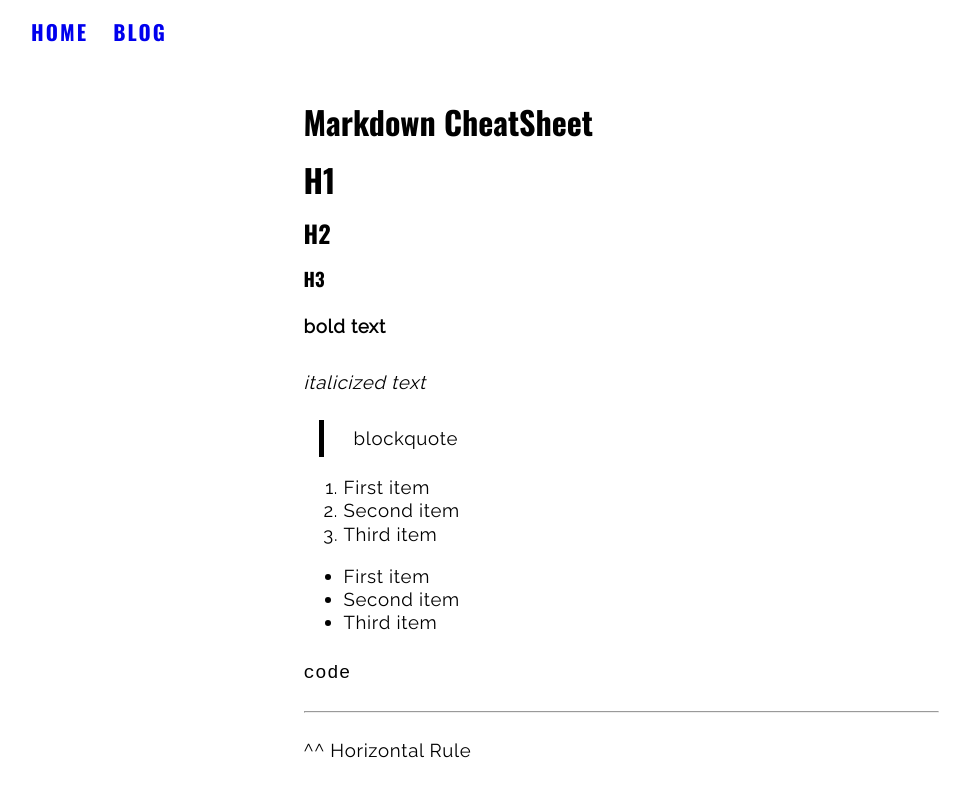
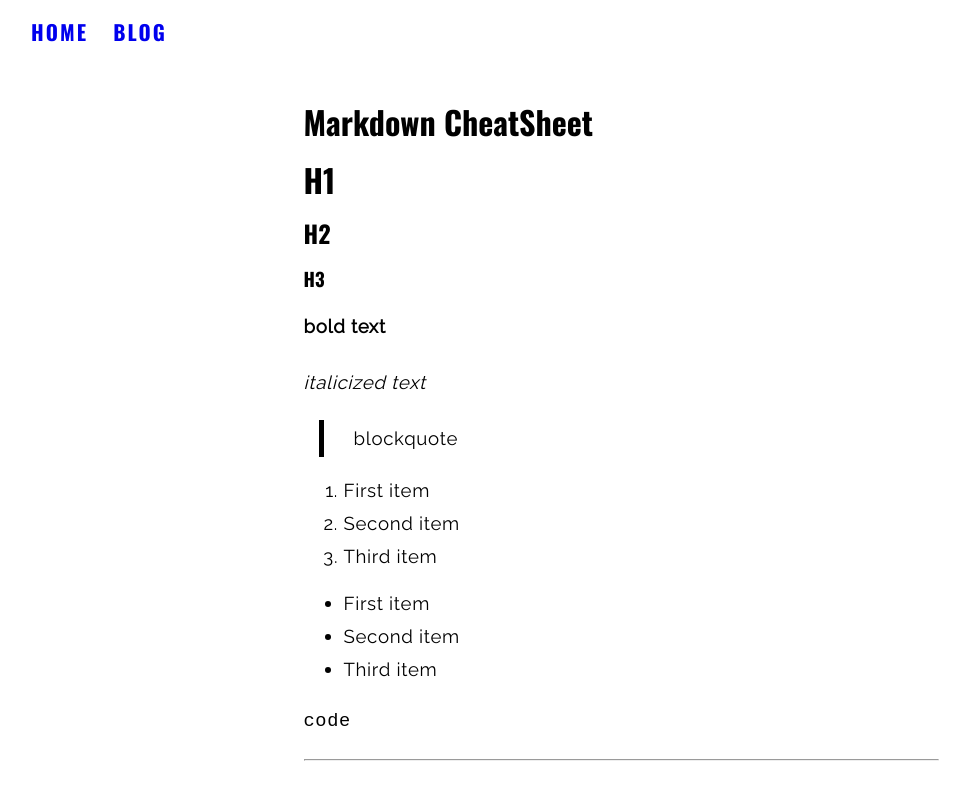
Before and after one commit to RealMrLogan/blog, a Next.js app: page /blog/posts/md-cheatsheet in a window 1280 px wide. Shown: the top 789 px of the page, without its empty margins (19-989 px from the left). Built offline with nearby package versions, Linux system fonts and the light colour scheme.

Commit message:
list styles

```diff
--- a/_layouts/post.jsx
+++ b/_layouts/post.jsx
@@ -21,7 +21,11 @@ const containerCss = css`
   }
 
   ol, ul {
-    line-height: 1.25em;
+    line-height: 1.5em;
+  }
+
+  li {
+    margin-bottom: 5px;
   }
 
   blockquote {
```
